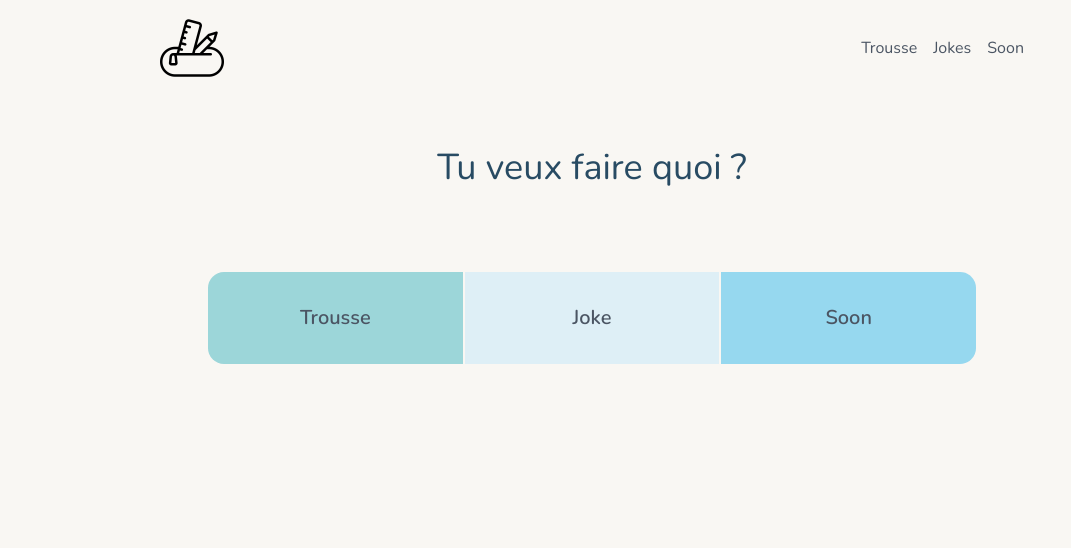
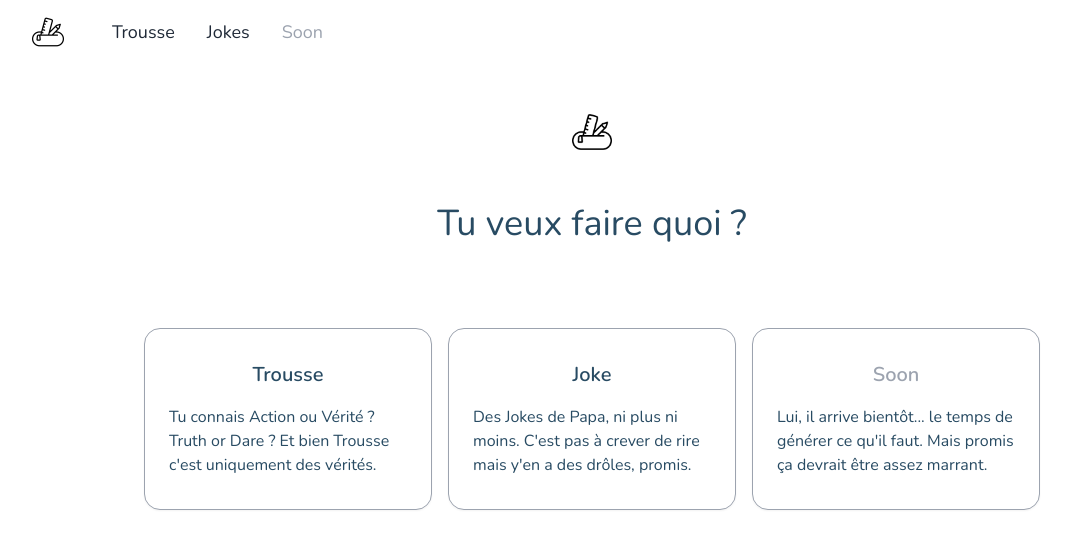
Before and after one commit to Manoz/trousse-ou-dard, a Vue app: page / in a window 1280 px wide. Shown: the top 548 px of the page, without its empty margins (48-1119 px from the left). Built offline with nearby package versions, Linux system fonts and the light colour scheme.

Commit message:
Improve tons of things

```diff
--- a/index.html
+++ b/index.html
@@ -17,7 +17,7 @@
     <link rel="preconnect" href="https://fonts.gstatic.com" crossorigin>
     <link href="https://fonts.googleapis.com/css2?family=Nunito:wght@300;400;500;600&display=swap" rel="stylesheet">
   </head>
-  <body class="antialiased font-sans text-base bg-mainBg">
+  <body class="antialiased font-sans text-base overflow-x-hidden">
     <div id="app"></div>
     <script type="module" src="/src/main.js"></script>
   </body>
--- a/src/App.vue
+++ b/src/App.vue
@@ -1,32 +1,22 @@
 <template>
-  <div class="max-w-4xl mx-auto px-4">
-    <header class="flex items-center gap-4 mb-16 mt-4">
+  <div class="max-w-6xl mx-auto px-4 my-4">
+    <header class="flex items-center gap-4 mb-16">
       <RouterLink to="/">
-        <img class="h-12 sm:h-16" src="@/assets/trousse.png" alt="" />
+        <img class="h-8" src="@/assets/trousse.png" alt="Tu veux jouer ? (aller à l'accueil)" />
       </RouterLink>
 
-      <nav class="ml-auto flex gap-4 items-center" role="navigation">
-        <RouterLink
-          class="text-gray-600 hover:text-gray-900 hover:underline transition-colors duration-200"
-          to="/trousse"
-          >Trousse</RouterLink
-        >
+      <nav class="ml-6 sm:ml-8 flex gap-6 sm:gap-8 items-center" role="navigation">
+        <RouterLink class="nav-link" to="/trousse">Trousse</RouterLink>
 
-        <RouterLink
-          class="text-gray-600 hover:text-gray-900 hover:underline transition-colors duration-200"
-          to="/joke"
-        >
-          Jokes
+        <RouterLink class="nav-link" to="/joke"> Jokes </RouterLink>
+
+        <RouterLink class="nav-link cursor-progress !text-gray-400 hover:!no-underline" to="/#">
+          Soon
         </RouterLink>
-
-        <RouterLink
-          class="text-gray-600 hover:text-gray-900 hover:underline transition-colors duration-200"
-          to="/#"
-        >
-          Soon</RouterLink
-        >
       </nav>
     </header>
+
+    <img class="hidden sm:block h-10 mx-auto mb-6 sm:mb-12" src="@/assets/trousse.png" alt="" />
 
     <RouterView />
   </div>
@@ -35,3 +25,9 @@
 <script setup>
 import { RouterLink, RouterView } from 'vue-router'
 </script>
+
+<style scoped>
+.nav-link {
+  @apply text-lg text-gray-800 hover:underline;
+}
+</style>
--- /dev/null
+++ b/src/components/HomeCard.vue
@@ -0,0 +1,70 @@
+<template>
+  <div
+    class="transition-transform duration-300"
+    @mouseover="avoidCursor"
+    @mouseleave="resetPosition"
+    :title="soon && 'Ouais l\'animation est à chier... déso'"
+  >
+    <RouterLink
+      class="flex flex-col items-center h-full rounded-2xl px-4 md:px-6 py-6 sm:py-8 border border-gray-400 bg-white focus-within:ring-2 focus-within:ring-amber-600 focus-within:ring-offset-2 hover:border-gray-500 hover:shadow-md outline-none shadow-sm transition duration-200"
+      :to="link"
+      :class="{
+        'text-gray-400 border-gray-200 hover:border-gray-200 hover:shadow-sm cursor-progress':
+          props.soon
+      }"
+    >
+      <p class="text-lg sm:text-xl font-semibold">
+        {{ title }}
+      </p>
+
+      <p class="mt-4 text-sm sm:text-base">
+        {{ desc }}
+      </p>
+    </RouterLink>
+  </div>
+</template>
+
+<script setup>
+import { RouterLink } from 'vue-router'
+
+const props = defineProps({
+  title: {
+    type: String,
+    required: true
+  },
+  desc: {
+    type: String,
+    required: true
+  },
+  link: {
+    type: String,
+    required: true
+  },
+  soon: {
+    type: Boolean,
+    default: false
+  }
+})
+
+const avoidCursor = (event) => {
+  if (!props.soon) return
+
+  const card = event.currentTarget
+  const randomPositionTop = Math.floor(Math.random() * 400)
+  const randomPositionRight = Math.floor(Math.random() * 600)
+  const randomPositionBottom = Math.floor(Math.random() * 400)
+  const randomPositionLeft = Math.floor(Math.random() * 600)
+
+  card.style.transform = `matrix(1, 0, 0, 1, ${randomPositionRight - randomPositionLeft}, ${
+    randomPositionBottom - randomPositionTop
+  })`
+}
+
+const resetPosition = (event) => {
+  if (!props.soon) return
+
+  setTimeout(() => {
+    event.target.style.transform = 'none'
+  }, 4000)
+}
+</script>
--- a/src/views/HomeView.vue
+++ b/src/views/HomeView.vue
@@ -1,32 +1,30 @@
 <template>
   <main>
-    <div class="max-w-3xl mx-auto">
+    <div class="max-w-4xl mx-auto">
       <p class="text-center text-2xl leading-8 sm:text-4xl sm:leading-[3rem] font-light">
         Tu veux faire quoi ?
       </p>
 
-      <div class="mt-20">
-        <div class="grid grid-cols-1 gap-0.5 text-center sm:grid-cols-3">
-          <RouterLink
-            to="/trousse"
-            class="home-link bg-primaryTrousse focus-visible:outline-primaryTrousse text-gray-600 hover:text-white rounded-tl-xl rounded-tr-xl sm:rounded-tl-2xl sm:rounded-bl-2xl sm:rounded-tr-none sm:rounded-br-none"
-          >
-            Trousse
-          </RouterLink>
+      <div class="mt-10 sm:mt-20">
+        <div class="grid grid-cols-1 sm:grid-cols-3 gap-4">
+          <HomeCard
+            title="Trousse"
+            desc="Tu connais Action ou Vérité ? Truth or Dare ? Et bien Trousse c'est uniquement des vérités."
+            link="/trousse"
+          />
 
-          <RouterLink
-            to="/joke"
-            class="home-link bg-primaryJokes focus-visible:outline-primaryJokes text-gray-600 hover:text-gray-800"
-          >
-            Joke
-          </RouterLink>
+          <HomeCard
+            title="Joke"
+            desc="Des Jokes de Papa, ni plus ni moins. C'est pas à crever de rire mais y'en a des drôles, promis."
+            link="/joke"
+          />
 
-          <RouterLink
-            to="/#"
-            class="home-link bg-primarySoon focus-visible:outline-primarySoon text-gray-600 hover:text-white rounded-tr-none sm:rounded-tr-2xl rounded-br-xl sm:rounded-br-2xl rounded-bl-xl sm:rounded-bl-none"
-          >
-            Soon
-          </RouterLink>
+          <HomeCard
+            title="Soon"
+            desc="Lui, il arrive bientôt... le temps de générer ce qu'il faut. Mais promis ça devrait être assez marrant."
+            link="/#"
+            :soon="true"
+          />
         </div>
       </div>
     </div>
@@ -34,11 +32,5 @@
 </template>
 
 <script setup>
-import { RouterLink } from 'vue-router'
+import HomeCard from '../components/HomeCard.vue'
 </script>
-
-<style scoped>
-.home-link {
-  @apply flex flex-col px-6 py-8 font-semibold text-xl transition-colors duration-200 bg-opacity-40 hover:bg-opacity-100;
-}
-</style>
--- a/tailwind.config.js
+++ b/tailwind.config.js
@@ -9,7 +9,7 @@ module.exports = {
         primaryJokes: '#b5e2fa',
         primarySoon: '#00a8e8',
         base: '#284b63',
-        mainBg: '#f9f7f3'
+        mainBg: '#f8f8f8'
       },
 
       fontFamily: {
```
